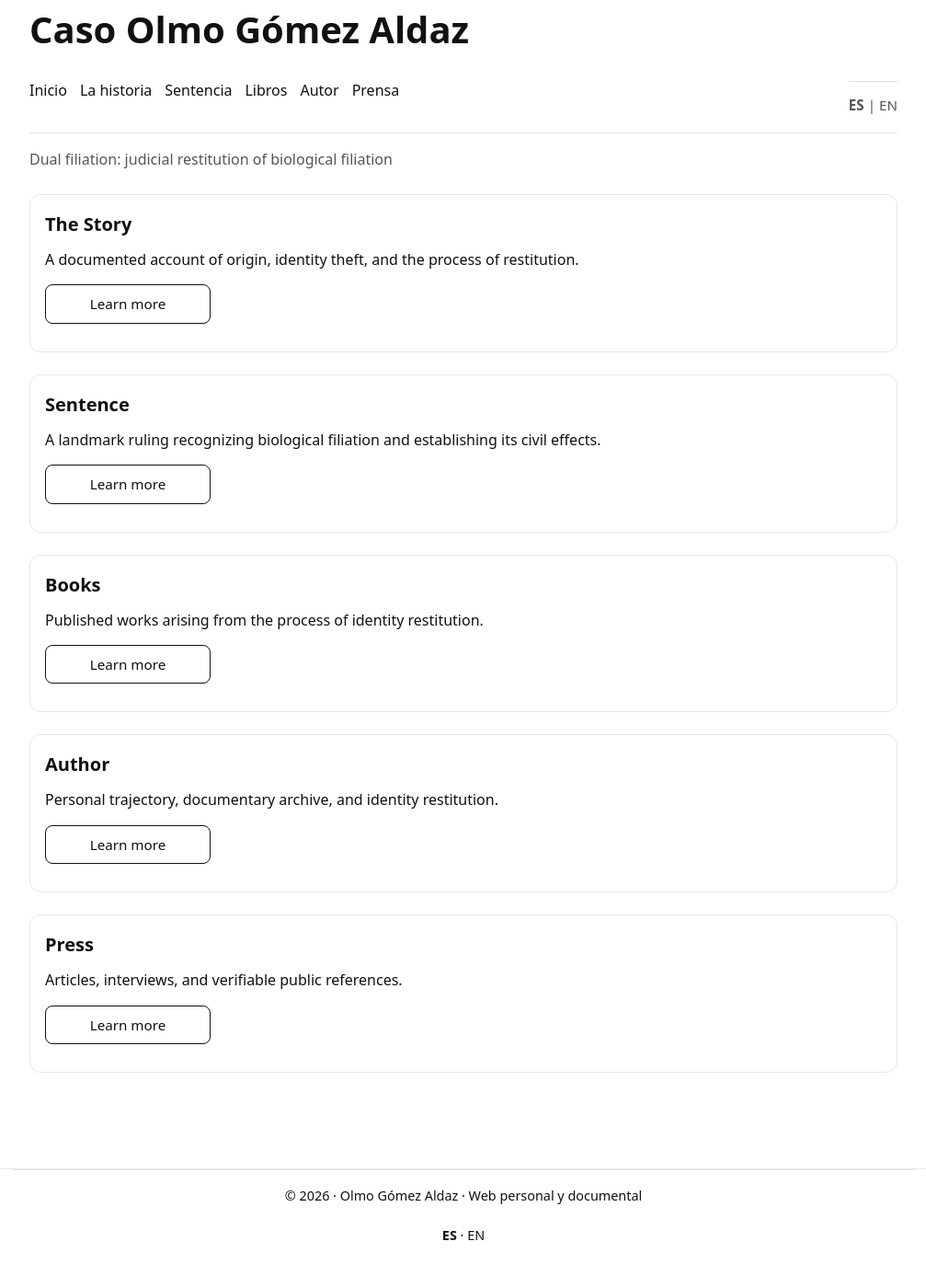
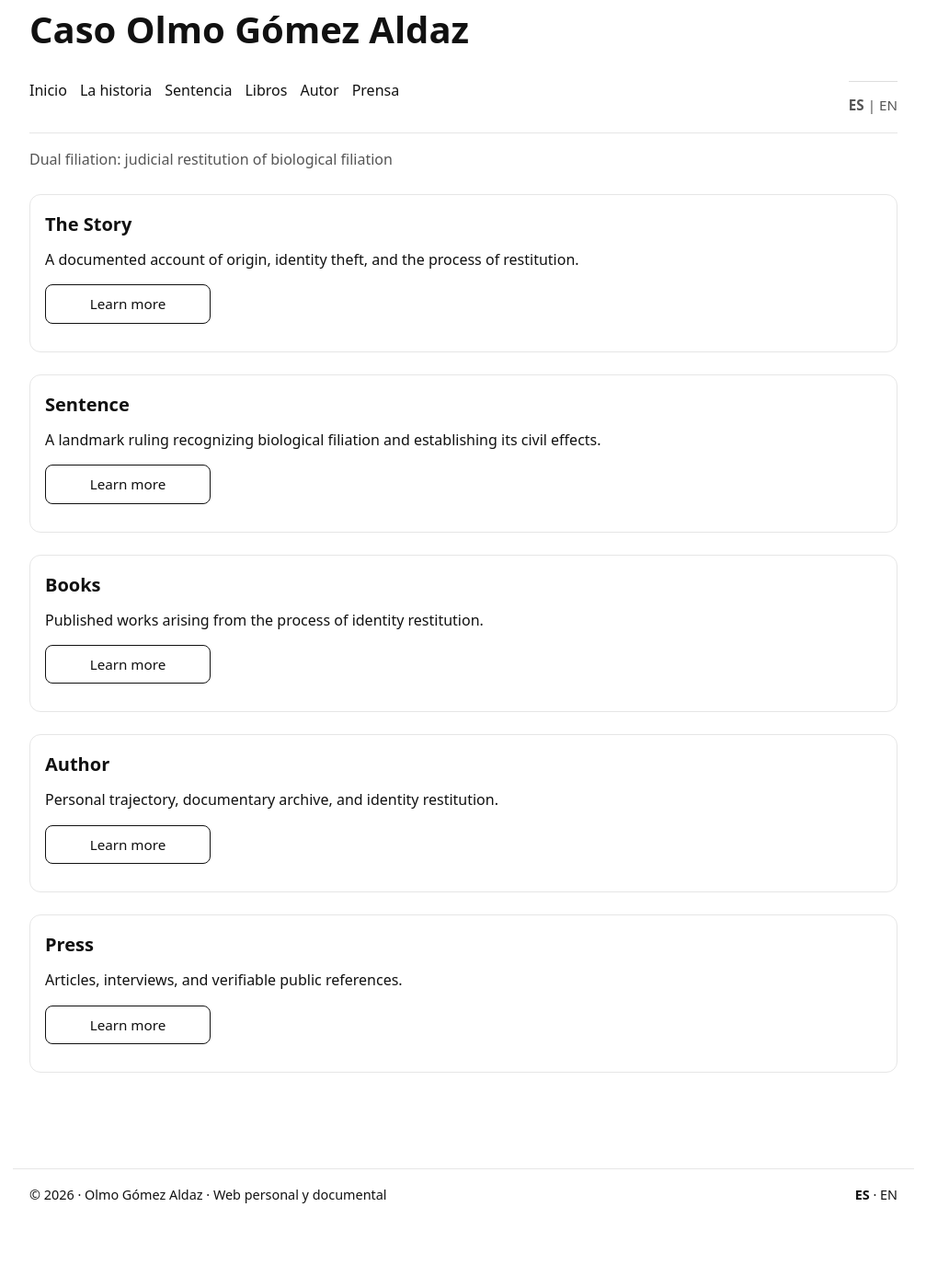
Before and after one commit to olmogaldaz/olmogaldaz.github.io, a Jekyll site: the page built from en/index.html, in a window 1280 px wide and 1400 px high, scrolled down 40 px. Shown: the top 1387 px of the window at 92% size, without its empty margins (136-1143 px from the left). Built offline with Jekyll 4.4.1, drawn with Linux system fonts in a browser that asks for light colours; after the commit the page ends 1396 px from its top, so only the background shows below that.

Commit message:
Update style.css

```diff
--- a/css/style.css
+++ b/css/style.css
@@ -216,7 +216,6 @@
    FOOTER
    ========================= */
 .site-footer{
-  border-top:1px solid var(--line);
   margin-top:48px;
   padding:0;
   color:var(--muted);
@@ -224,9 +223,6 @@
 }
 
 .site-footer .wrap{
-  display:flex;
-  flex-direction:column;
-  gap:6px;
   border-top:1px solid var(--line);
   padding-top:16px;
 }
```
